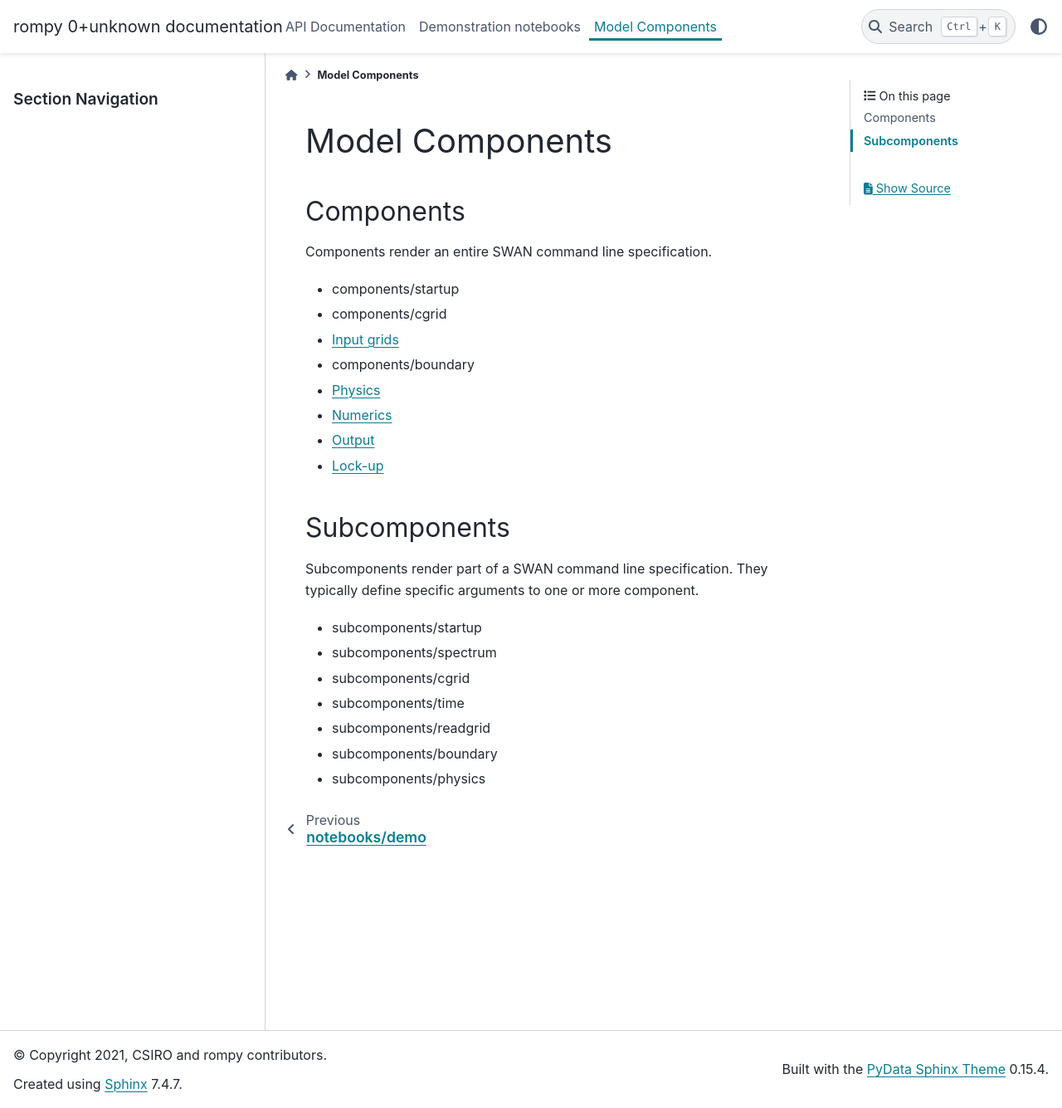
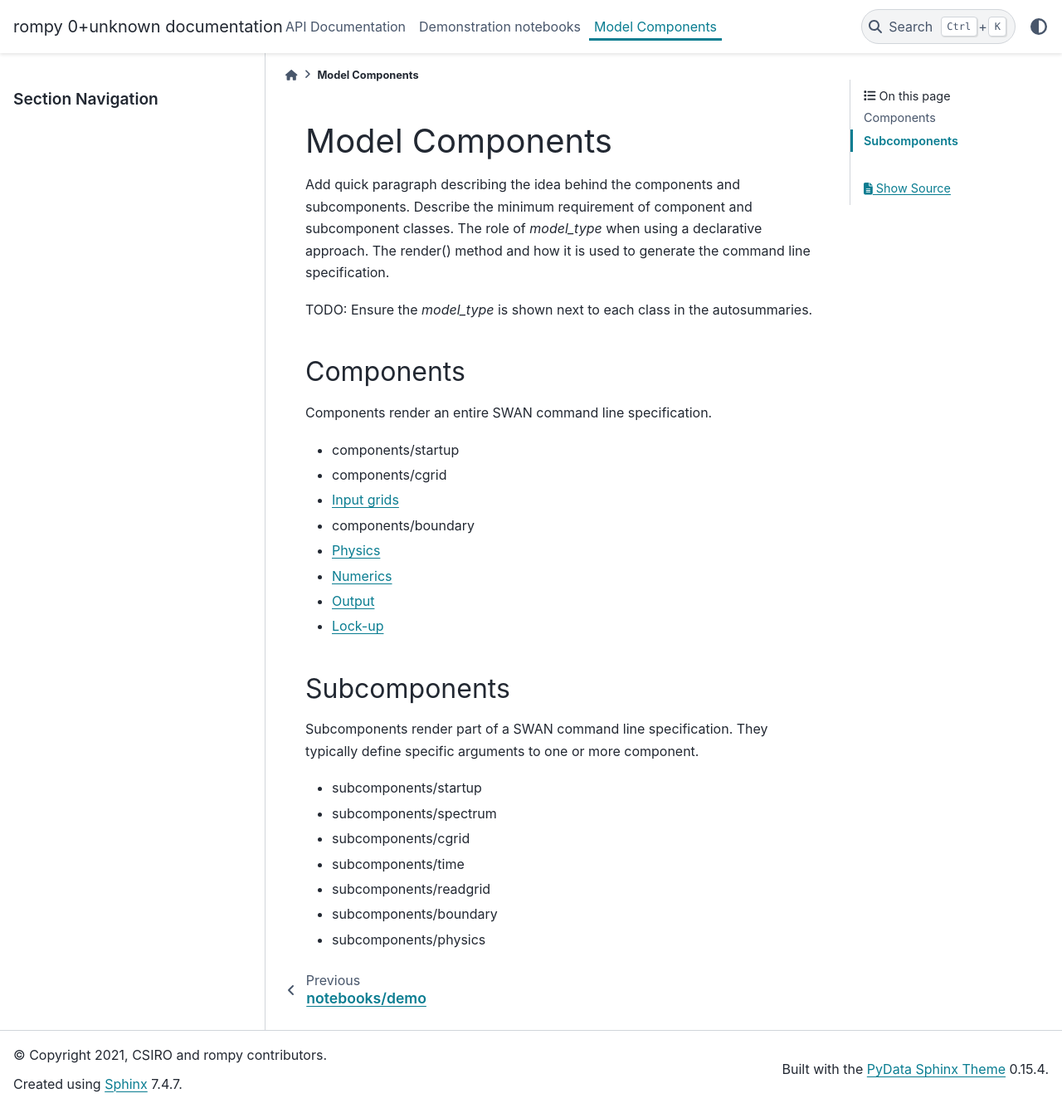
Before and after one commit to rom-py/rompy, a Sphinx documentation site: the page built from docs/source/components.rst, in a window 1280 px wide and 1335 px high. Shown: the whole window at 83% size. Built offline with Sphinx 7.4.7 and the PyData theme 0.15.4, drawn with Linux system fonts in a browser that asks for light colours; pages that are not in the unit, such as notebooks, are missing from menus.

Commit message:
Add some boilerplate text

```diff
--- a/docs/source/components.rst
+++ b/docs/source/components.rst
@@ -1,6 +1,13 @@
 ================
 Model Components
 ================
+
+Add quick paragraph describing the idea behind the components and subcomponents.
+Describe the minimum requirement of component and subcomponent classes. The role
+of `model_type` when using a declarative approach. The render() method and how
+it is used to generate the command line specification.
+
+TODO: Ensure the `model_type` is shown next to each class in the autosummaries.
 
 Components
 ----------
```
